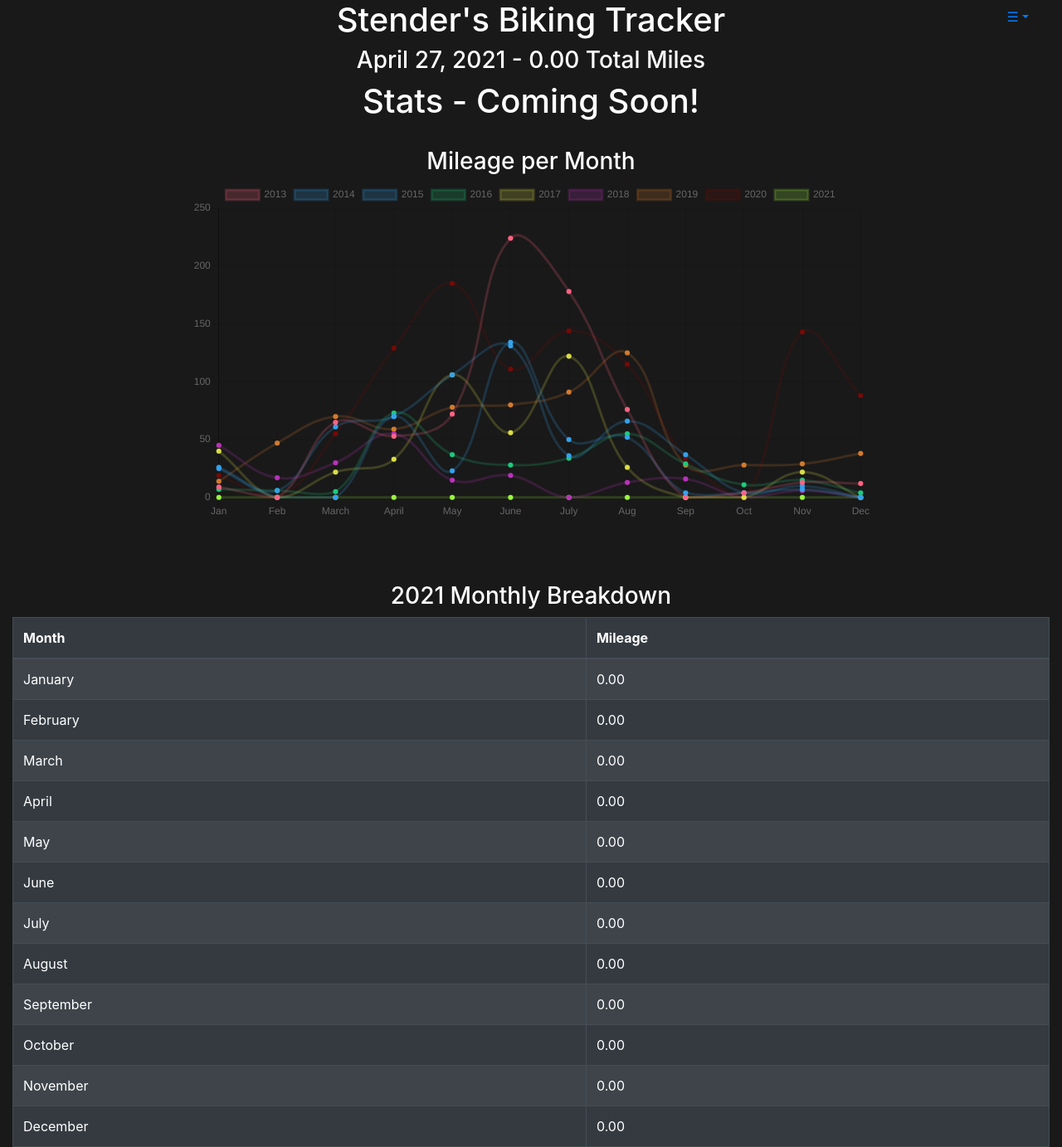
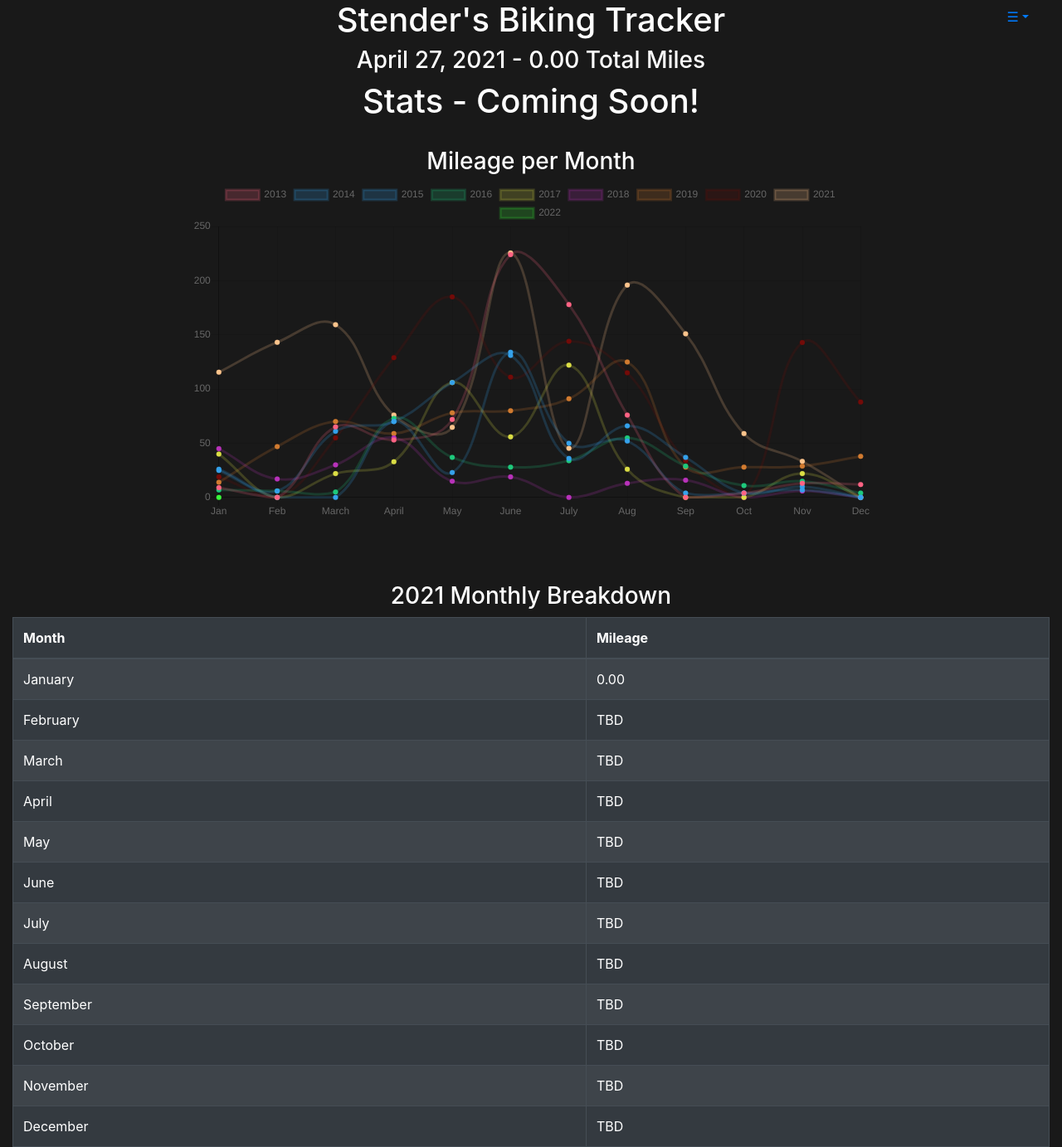
Before and after one commit to TheStender/TrackerApp, a React (Create React App) app: page /stats in a window 1280 px wide. Shown: the whole page at 83% size. Built offline with nearby package versions, Linux system fonts and the light colour scheme; no server answers.

Commit message:
2022 update

```diff
--- a/src/App.js
+++ b/src/App.js
@@ -15,25 +15,23 @@ function App(props) {
   const [eDistance, setEDistance] = useState(0);
   const [virtualDistance, setVirtualDistance] = useState(0);
   const [januaryDistance, setJanuaryDistance] = useState(0);
-  const [februaryDistance, setFebruaryDistance] = useState(0);
-  const [marchDistance, setMarchDistance] = useState(0);
-  const [aprilDistance, setAprilDistance] = useState(0);
-  const [mayDistance, setMayDistance] = useState(0);
-  const [juneDistance, setJuneDistance] = useState(0);
-  const [julyDistance, setJulyDistance] = useState(0);
-  const [augustDistance, setAugustDistance] = useState(0);
-  const [septemberDistance, setSeptemberDistance] = useState(0);
-  const [octoberDistance, setOctoberDistance] = useState(0);
-  const [novemberDistance, setNovemberDistance] = useState(0);
-  const [decemberDistance, setDecemberDistance] = useState(0);
+  // const [februaryDistance, setFebruaryDistance] = useState(0);
+  // const [marchDistance, setMarchDistance] = useState(0);
+  // const [aprilDistance, setAprilDistance] = useState(0);
+  // const [mayDistance, setMayDistance] = useState(0);
+  // const [juneDistance, setJuneDistance] = useState(0);
+  // const [julyDistance, setJulyDistance] = useState(0);
+  // const [augustDistance, setAugustDistance] = useState(0);
+  // const [septemberDistance, setSeptemberDistance] = useState(0);
+  // const [octoberDistance, setOctoberDistance] = useState(0);
+  // const [novemberDistance, setNovemberDistance] = useState(0);
+  // const [decemberDistance, setDecemberDistance] = useState(0);
 
   const REACT_APP_API_KEY = process.env.REACT_APP_API_KEY;
   const REACT_APP_CLIENT_ID = process.env.REACT_APP_CLIENT_ID;
   const REACT_APP_REFRESH_TOKEN = process.env.REACT_APP_REFRESH_TOKEN;
 
-  let epochString = 1609459200;
-
-  // January 1st, 2021 epoch timestamp 1609459200
+  let epochString = 1640995200;
 
   // Strava credentials
   let clientID = REACT_APP_CLIENT_ID;
@@ -47,8 +45,6 @@ function App(props) {
   const callActivities = `https://www.strava.com/api/v3/athlete/activities?after=${epochString}&per_page=200&access_token=`;
 
   // Use refresh token to get current access token
-  // look into useEffect and lifecycle
-  // could you store access token and only refresh if needed? look into
   useEffect(() => {
     fetch(callRefresh, {
       method: "POST",
@@ -67,18 +63,18 @@ function App(props) {
         setRoadDistance(calculateDistance(data, "Ride"));
         setEDistance(calculateDistance(data, "EBikeRide"));
         setVirtualDistance(calculateDistance(data, "VirtualRide"));
-        setJanuaryDistance(getMonthlyActivities(data, "2021-01"));
-        setFebruaryDistance(getMonthlyActivities(data, "2021-02"));
-        setMarchDistance(getMonthlyActivities(data, "2021-03"));
-        setAprilDistance(getMonthlyActivities(data, "2021-04"));
-        setMayDistance(getMonthlyActivities(data, "2021-05"));
-        setJuneDistance(getMonthlyActivities(data, "2021-06"));
-        setJulyDistance(getMonthlyActivities(data, "2021-07"));
-        setAugustDistance(getMonthlyActivities(data, "2021-08"));
-        setSeptemberDistance(getMonthlyActivities(data, "2021-09"));
-        setOctoberDistance(getMonthlyActivities(data, "2021-10"));
-        setNovemberDistance(getMonthlyActivities(data, "2021-11"));
-        setDecemberDistance(getMonthlyActivities(data, "2021-12"));
+        setJanuaryDistance(getMonthlyActivities(data, "2022-01"));
+        // setFebruaryDistance(getMonthlyActivities(data, "2021-02"));
+        // setMarchDistance(getMonthlyActivities(data, "2021-03"));
+        // setAprilDistance(getMonthlyActivities(data, "2021-04"));
+        // setMayDistance(getMonthlyActivities(data, "2021-05"));
+        // setJuneDistance(getMonthlyActivities(data, "2021-06"));
+        // setJulyDistance(getMonthlyActivities(data, "2021-07"));
+        // setAugustDistance(getMonthlyActivities(data, "2021-08"));
+        // setSeptemberDistance(getMonthlyActivities(data, "2021-09"));
+        // setOctoberDistance(getMonthlyActivities(data, "2021-10"));
+        // setNovemberDistance(getMonthlyActivities(data, "2021-11"));
+        // setDecemberDistance(getMonthlyActivities(data, "2021-12"));
       })
       .catch((e) => console.log(e));
   }
@@ -97,18 +93,18 @@ function App(props) {
     roadDistance: roadDistance,
     eDistance: eDistance,
     virtualDistance: virtualDistance,
-    januaryDistance: januaryDistance,
-    februaryDistance: februaryDistance,
-    marchDistance: marchDistance,
-    aprilDistance: aprilDistance,
-    mayDistance: mayDistance,
-    juneDistance: juneDistance,
-    julyDistance: julyDistance,
-    augustDistance: augustDistance,
-    septemberDistance: septemberDistance,
-    octoberDistance: octoberDistance,
-    novemberDistance: novemberDistance,
-    decemberDistance: decemberDistance,
+    januaryDistance: januaryDistance
+    // februaryDistance: februaryDistance,
+    // marchDistance: marchDistance,
+    // aprilDistance: aprilDistance,
+    // mayDistance: mayDistance,
+    // juneDistance: juneDistance,
+    // julyDistance: julyDistance,
+    // augustDistance: augustDistance,
+    // septemberDistance: septemberDistance,
+    // octoberDistance: octoberDistance,
+    // novemberDistance: novemberDistance,
+    // decemberDistance: decemberDistance,
   };
 
   const getMonthlyActivities = (activities, month) => {
--- a/src/BikingComponent.js
+++ b/src/BikingComponent.js
@@ -3,8 +3,8 @@ import CardioTemplate from "./CardioTemplate";
 
 function Exercise(props) {
   let today = new Date();
-  let endOfYear = new Date("12/31/2021");
-  let startOfYear = new Date("1/1/2021");
+  let endOfYear = new Date("12/31/2022");
+  let startOfYear = new Date("1/1/2022");
   let timeRemaining = Math.abs(endOfYear - today);
   let timePassed = Math.abs(today - startOfYear);
   let daysRemaining = Math.ceil(timeRemaining / (1000 * 3600 * 24));
--- a/src/CardioTemplate.js
+++ b/src/CardioTemplate.js
@@ -8,7 +8,7 @@ function CardioTemplate(props) {
     let percentComplete = ((currentMileage / totalMileage) * 100).toFixed(2);
     let daysRemaining = props.daysRemaining;
     let daysPassed = props.daysPassed;
-    let startOfYear = new Date('1/1/2021');
+    let startOfYear = new Date('1/1/2022');
     let daysUntilCompletion = daysPassed + ((totalMileage-currentMileage) / (currentMileage / daysPassed));
     let dateOfCompletion = addDays(startOfYear, daysUntilCompletion);
     let mm = dateOfCompletion.getMonth() + 1;
--- a/src/MonthlyMileage.js
+++ b/src/MonthlyMileage.js
@@ -64,10 +64,19 @@ function MonthlyMileage(props){
       },
       {
         label: '2021',
-        data: [props.distances.januaryDistance.toFixed(2), props.distances.februaryDistance.toFixed(2), props.distances.marchDistance.toFixed(2), props.distances.aprilDistance.toFixed(2), props.distances.mayDistance.toFixed(2), props.distances.juneDistance.toFixed(2), props.distances.julyDistance.toFixed(2), props.distances.augustDistance.toFixed(2), props.distances.septemberDistance.toFixed(2), props.distances.octoberDistance.toFixed(2), props.distances.novemberDistance.toFixed(2), props.distances.decemberDistance.toFixed(2)],
+        data: [115.48,143.14,159.41,76,64.77,225.55,45.35,195.95,150.99,58.89,33.3,0],
         fill: false,
-        backgroundColor: 'rgb(154, 245, 64)',
-        borderColor: 'rgba(154, 245, 64, 0.2)',
+        backgroundColor: 'rgb(252, 196, 140)',
+        borderColor: 'rgba(252, 196, 140, 0.2)',
+      },
+      {
+        label: '2022',
+        data: [props.distances.januaryDistance.toFixed(2)
+          // props.distances.februaryDistance.toFixed(2), props.distances.marchDistance.toFixed(2), props.distances.aprilDistance.toFixed(2), props.distances.mayDistance.toFixed(2), props.distances.juneDistance.toFixed(2), props.distances.julyDistance.toFixed(2), props.distances.augustDistance.toFixed(2), props.distances.septemberDistance.toFixed(2), props.distances.octoberDistance.toFixed(2), props.distances.novemberDistance.toFixed(2), props.distances.decemberDistance.toFixed(2)
+        ],
+        fill: false,
+        backgroundColor: 'rgb(58, 247, 58)',
+        borderColor: 'rgba(58, 247, 58, 0.2)',
       },
     ],
   }
--- a/src/Stats.js
+++ b/src/Stats.js
@@ -34,47 +34,47 @@ function Stats(props) {
             </tr>
             <tr>
               <td>February</td>
-              <td>{props.distances.februaryDistance.toFixed(2)}</td>
+              <td>TBD {/* {props.distances.februaryDistance.toFixed(2)} */}</td>
             </tr>
             <tr>
               <td>March</td>
-              <td>{props.distances.marchDistance.toFixed(2)}</td>
+              <td>TBD {/* {props.distances.marchDistance.toFixed(2)} */}</td>
             </tr>
             <tr>
               <td>April</td>
-              <td>{props.distances.aprilDistance.toFixed(2)}</td>
+              <td>TBD {/* {props.distances.aprilDistance.toFixed(2)} */}</td>
             </tr>
             <tr>
               <td>May</td>
-              <td>{props.distances.mayDistance.toFixed(2)}</td>
+              <td>TBD {/* {props.distances.mayDistance.toFixed(2)} */}</td>
             </tr>
             <tr>
               <td>June</td>
-              <td>{props.distances.juneDistance.toFixed(2)}</td>
+              <td>TBD {/* {props.distances.juneDistance.toFixed(2)} */}</td>
             </tr>
             <tr>
               <td>July</td>
-              <td>{props.distances.julyDistance.toFixed(2)}</td>
+              <td>TBD {/* {props.distances.julyDistance.toFixed(2)} */}</td>
             </tr>
             <tr>
               <td>August</td>
-              <td>{props.distances.augustDistance.toFixed(2)}</td>
+              <td>TBD {/* {props.distances.augustDistance.toFixed(2)} */}</td>
             </tr>
             <tr>
               <td>September</td>
-              <td>{props.distances.septemberDistance.toFixed(2)}</td>
+              <td>TBD {/* {props.distances.septemberDistance.toFixed(2)} */}</td>
             </tr>
             <tr>
               <td>October</td>
-              <td>{props.distances.octoberDistance.toFixed(2)}</td>
+              <td>TBD {/* {props.distances.octoberDistance.toFixed(2)} */}</td>
             </tr>
             <tr>
               <td>November</td>
-              <td>{props.distances.novemberDistance.toFixed(2)}</td>
+              <td>TBD {/* {props.distances.novemberDistance.toFixed(2)} */}</td>
             </tr>
             <tr>
               <td>December</td>
-              <td>{props.distances.decemberDistance.toFixed(2)}</td>
+              <td>TBD {/* {props.distances.decemberDistance.toFixed(2)} */}</td>
             </tr>
           </tbody>
         </Table>
--- a/src/YearlyMileage.js
+++ b/src/YearlyMileage.js
@@ -3,17 +3,17 @@ import { Line } from "react-chartjs-2";
 
 function LineChart(props) {
   let januaryTotal = props.distances.januaryDistance;
-  let februaryTotal = januaryTotal + props.distances.februaryDistance;
-  let marchTotal = februaryTotal + props.distances.marchDistance;
-  let aprilTotal = marchTotal + props.distances.aprilDistance;
-  let mayTotal = aprilTotal + props.distances.mayDistance;
-  let juneTotal = mayTotal + props.distances.juneDistance;
-  let julyTotal = juneTotal + props.distances.julyDistance;
-  let augustTotal = julyTotal + props.distances.augustDistance;
-  let septemberTotal = augustTotal + props.distances.septemberDistance;
-  let octoberTotal = septemberTotal + props.distances.octoberDistance;
-  let novemberTotal = octoberTotal + props.distances.novemberDistance;
-  let decemberTotal = novemberTotal + props.distances.decemberDistance;
+  // let februaryTotal = januaryTotal + props.distances.februaryDistance;
+  // let marchTotal = februaryTotal + props.distances.marchDistance;
+  // let aprilTotal = marchTotal + props.distances.aprilDistance;
+  // let mayTotal = aprilTotal + props.distances.mayDistance;
+  // let juneTotal = mayTotal + props.distances.juneDistance;
+  // let julyTotal = juneTotal + props.distances.julyDistance;
+  // let augustTotal = julyTotal + props.distances.augustDistance;
+  // let septemberTotal = augustTotal + props.distances.septemberDistance;
+  // let octoberTotal = septemberTotal + props.distances.octoberDistance;
+  // let novemberTotal = octoberTotal + props.distances.novemberDistance;
+  // let decemberTotal = novemberTotal + props.distances.decemberDistance;
 
   const data = {
     labels: [
@@ -89,23 +89,30 @@ function LineChart(props) {
       },
       {
         label: "2021",
+        data: [115.48,258.62,418.03,494.03,558.8,784.35,829.7,1025.65,1176.64,1235.53,1268.83,1268.83],
+        fill: false,
+        backgroundColor: 'rgb(252, 196, 140)',
+        borderColor: 'rgba(252, 196, 140, 0.2)',
+      },
+      {
+        label: "2022",
         data: [
-          januaryTotal.toFixed(2),
-          februaryTotal.toFixed(2),
-          marchTotal.toFixed(2),
-          aprilTotal.toFixed(2),
-          mayTotal.toFixed(2),
-          juneTotal.toFixed(2),
-          julyTotal.toFixed(2),
-          augustTotal.toFixed(2),
-          septemberTotal.toFixed(2),
-          octoberTotal.toFixed(2),
-          novemberTotal.toFixed(2),
-          decemberTotal.toFixed(2),
+          januaryTotal.toFixed(2)
+          // februaryTotal.toFixed(2),
+          // marchTotal.toFixed(2),
+          // aprilTotal.toFixed(2),
+          // mayTotal.toFixed(2),
+          // juneTotal.toFixed(2),
+          // julyTotal.toFixed(2),
+          // augustTotal.toFixed(2),
+          // septemberTotal.toFixed(2),
+          // octoberTotal.toFixed(2),
+          // novemberTotal.toFixed(2),
+          // decemberTotal.toFixed(2),
         ],
         fill: false,
-        backgroundColor: "rgb(154, 245, 64)",
-        borderColor: "rgba(154, 245, 64, 0.2)",
+        backgroundColor: 'rgb(58, 247, 58)',
+        borderColor: 'rgba(58, 247, 58, 0.2)',
       },
     ],
   };
```
Also changed, not shown: 1 other file (tests, documents, lock files or other folders).
